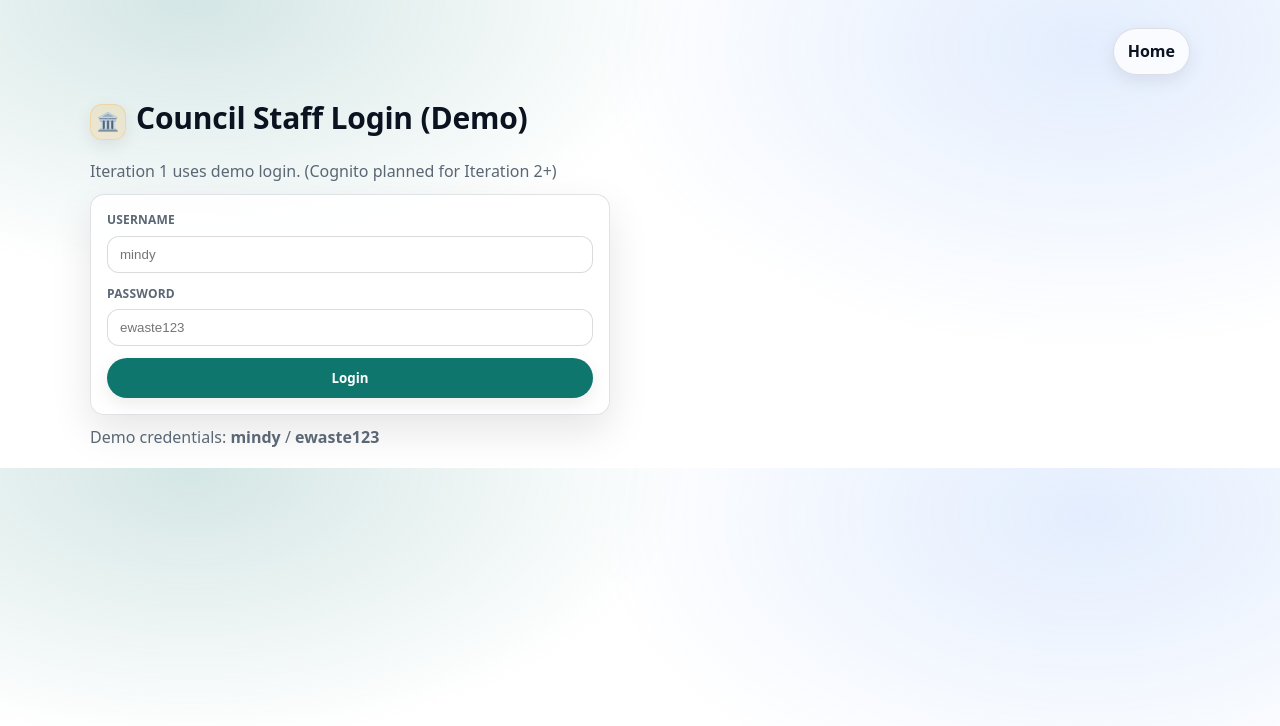
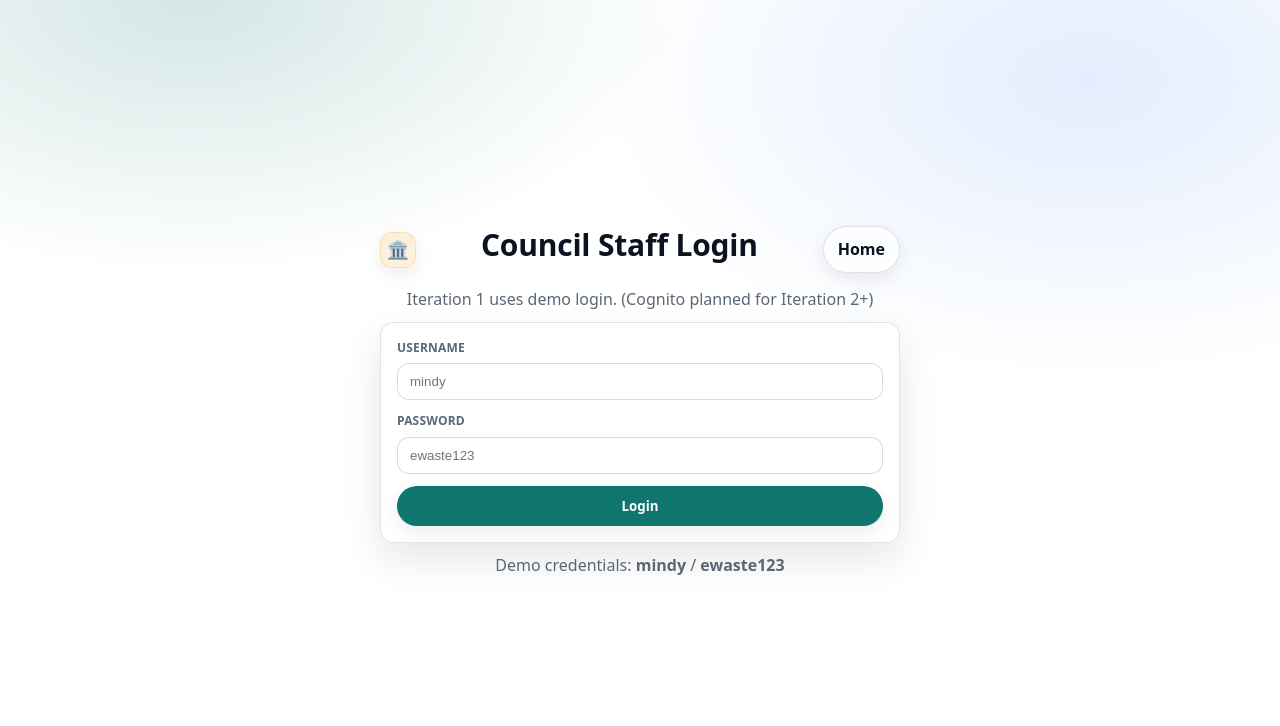
Before and after one commit to ito5002-tp1-26-team3-org/project, a React (Vite) app in the folder frontend/app/: page /staff in a window 1280 px wide. Shown: the top 726 px of the page. Built offline with nearby package versions, Linux system fonts and the light colour scheme.

Commit message:
changes to title placement

```diff
--- a/frontend/app/src/pages/Dashboard.jsx
+++ b/frontend/app/src/pages/Dashboard.jsx
@@ -194,16 +194,16 @@ export default function Dashboard() {
 
   return (
     <div className="container stack">
-      <div className="pageTopNav">
-        <Link className="btnSecondary linkBtn" to="/">Home</Link>
-      </div>
+
 
       <div className="rowBetween">
-        <div className="titleRow">
-          <span className="pageIcon dashboard" aria-hidden="true">📊</span>
-          <h1>Council Dashboard</h1>
+        <span className="pageIcon resident" aria-hidden="true">📊</span>
+        <h1 className="noTopMargin">Council Dashboard</h1>
+        <div className="pageTopNav">
+          <Link className="btnSecondary linkBtn" to="/">Home</Link>
+          <button onClick={logout} className="btnPrimary">Logout</button>
         </div>
-        <button onClick={logout} className="btnPrimary">Logout</button>
+
       </div>
 
       <p className="muted">
--- a/frontend/app/src/pages/Home.jsx
+++ b/frontend/app/src/pages/Home.jsx
@@ -25,18 +25,13 @@ function Section({ title, subtitle, children, id }) {
 export default function Home() {
   return (
     <div className="container stack">
-      <header className="rowBetween">
-        <div className="titleRow">
-          <span className="pageIcon home" aria-hidden="true">♻️</span>
-          <h1 className="noTopMargin">E-Waste Manager</h1>
+      <div className="rowBetween">
+        <span className="pageIcon resident" aria-hidden="true">♻️</span>
+        <h1 className="noTopMargin">E-Waste Manager</h1>
+        <div className="pageTopNav">
         </div>
+      </div>
 
-        <div className="row">
-          <Link to="/resident">Resident</Link>
-          <span aria-hidden="true">|</span>
-          <Link to="/dashboard">Council Staff</Link>
-        </div>
-      </header>
 
       <Section
         title="Sustainable E-Waste Management"
--- a/frontend/app/src/pages/Resident.jsx
+++ b/frontend/app/src/pages/Resident.jsx
@@ -265,6 +265,7 @@ export default function Resident() {
   return (
     <div className="container stack">
       <div className="rowBetween">
+        <span className="pageIcon resident" aria-hidden="true">🏛️</span>
         <h1 className="noTopMargin">Resident Portal</h1>
         <div className="pageTopNav">
           <Link className="btnSecondary linkBtn" to="/">Home</Link>
--- a/frontend/app/src/pages/Staff.jsx
+++ b/frontend/app/src/pages/Staff.jsx
@@ -24,17 +24,16 @@ export default function Staff() {
   }
 
   return (
-    <div className="container stack">
-      <div className="pageTopNav">
+    <div className="container stack centerPage">
+      <div className="loginHeader">
+        <span className="pageIcon staff" aria-hidden="true">🏛️</span>
+        <h1 className="noTopMargin">Council Staff Login</h1>
         <Link className="btnSecondary linkBtn" to="/">Home</Link>
       </div>
 
-      <div className="titleRow">
-        <span className="pageIcon staff" aria-hidden="true">🏛️</span>
-        <h1>Council Staff Login (Demo)</h1>
-      </div>
-
-      <p className="muted">Iteration 1 uses demo login. (Cognito planned for Iteration 2+)</p>
+      <p className="muted" style={{ maxWidth: 520 }}>
+        Iteration 1 uses demo login. (Cognito planned for Iteration 2+)
+      </p>
 
       <div className="card">
         <form onSubmit={login} className="formGrid">
--- a/frontend/app/src/styles.css
+++ b/frontend/app/src/styles.css
@@ -739,7 +739,7 @@ h2::after{
   position: sticky;
   top: 0;
   z-index: 20;
-  margin: -18px -18px 6px; /* pulls full-width inside .container padding */
+  margin: -18px -18px 6px;
   padding: 12px 18px;
   border-bottom: 1px solid var(--border);
   background: rgba(255,255,255,.70);
@@ -863,3 +863,28 @@ h2::after{
   background: radial-gradient(520px 220px at 0% 0%, rgba(244,63,94,.14), transparent 60%), rgba(255,255,255,.85);
   border-left: 5px solid rgba(244,63,94,.30);
 }
+
+
+.centerPage{
+  min-height: calc(100vh - 36px);
+  display: flex;
+  flex-direction: column;
+  align-items: center;
+  justify-content: center;
+  text-align: center;
+}
+
+
+.card .formGrid{
+  text-align: left;
+}
+
+
+.loginHeader{
+  width: 100%;
+  max-width: 520px;
+  display: grid;
+  grid-template-columns: 36px 1fr auto;
+  align-items: center;
+  gap: 12px;
+}
```
